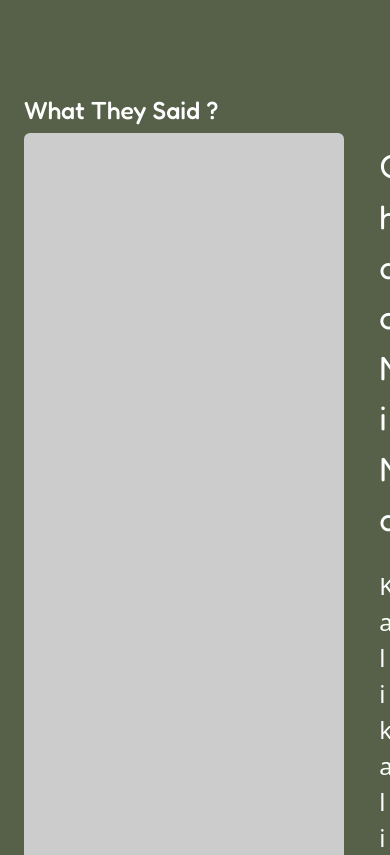
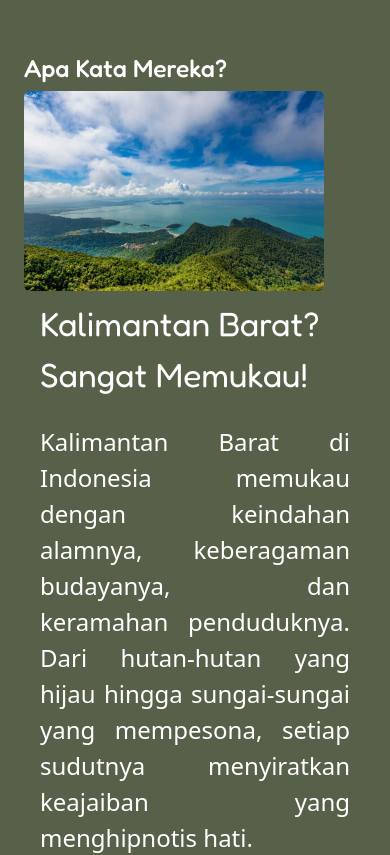
Before and after one commit to byonicku/West-Borneo, a React (Vite) app: page / in a window 390 px wide. Shown: the part 2020-2875 px from the top of the page. Built offline with nearby package versions, Linux system fonts and the light colour scheme.

Commit message:
apa kata mereka dirapihin, dan ubah gallery di detail

```diff
--- a/src/component/Header.jsx
+++ b/src/component/Header.jsx
@@ -32,7 +32,7 @@ export default function Header() {
 
   return (
     <Navbar
-      expand="lg"
+      expand="sm"
       fixed="top"
       className={`pt-3 ${scrolled ? "scrolled-navbar" : "unscrolled-navbar"}`}>
       <Container>
--- a/src/page/Destinasi.css
+++ b/src/page/Destinasi.css
@@ -30,7 +30,6 @@
 
 .contenedor {
   height: 100%;
-  padding: 5% 0;
 }
 
 h1 {
--- a/src/page/Destinasi.jsx
+++ b/src/page/Destinasi.jsx
@@ -48,11 +48,6 @@ export default function Destinasi() {
     navigate(slug);
   };
 
-  const scrollToTop = () => {
-    document.body.scrollTop = 0;
-    document.documentElement.scrollTop = 0;
-  };
-
   return (
     <Container fluid>
       <Row className="justify-content-center align-items-center">
@@ -93,12 +88,13 @@ export default function Destinasi() {
             {destinationFilter.length > 0 ? (
               destinationFilter.map((destination) => (
                 <div
-                  class="col-lg-4 col-md-4 col-sm-6 col-xs-12 container_foto "
+                  key={destination.id}
+                  className="col-lg-4 col-md-4 col-sm-6 col-xs-12 container_foto"
                   onClick={() => {
                     goToDetail(`${destination.slug}`);
                   }}>
                   <img src={destination.image.thumbnail} alt="" />
-                  <article class="text-left" style={{ position: "inherit" }}>
+                  <article className="text-left" style={{ position: "inherit" }}>
                     <h2>{destination.name}</h2>
                     <h4>{destination.description}</h4>
                   </article>
--- a/src/page/DetailDestinasi.jsx
+++ b/src/page/DetailDestinasi.jsx
@@ -38,10 +38,19 @@ export const DetailDestinasi = () => {
               <Card className="card bg-transparent border-0 text-white">
                 <Card.Header
                   className="card-header text-start bg-transparent border-0 ps-0"
-                  style={{ fontWeight: "bold", fontSize: "1.24em" }}>
+                  style={{ fontWeight: "bold", fontSize: "1.24em" }}
+                >
                   {destination.name}
                 </Card.Header>
-                <ImageGallery thumbnailPosition="right" items={images} />
+                <ImageGallery
+                  thumbnailPosition="right"
+                  items={images}
+                  showFullscreenButton={false}
+                  showPlayButton={false}
+                  slideDuration={500}
+                  autoPlay={true}
+                  showNav={false}
+                />
                 <div className="card-horizontal">
                   <Card.Body className="card-body pt-0 px-0">
                     <p className="py-3 mb-0">
@@ -52,7 +61,8 @@ export const DetailDestinasi = () => {
                       style={{
                         textAlign: "justify",
                         textJustify: "inter-word",
-                      }}>
+                      }}
+                    >
                       {destination.information}
                     </p>
                   </Card.Body>
@@ -63,7 +73,8 @@ export const DetailDestinasi = () => {
               <iframe
                 width="100%"
                 height="300"
-                src="https://maps.google.com/maps?width=100%25&amp;height=600&amp;hl=en&amp;q=1%20Grafton%20Street,%20Dublin,%20Ireland+(My%20Business%20Name)&amp;t=&amp;z=14&amp;ie=UTF8&amp;iwloc=B&amp;output=embed">
+                src="https://maps.google.com/maps?width=100%25&amp;height=600&amp;hl=en&amp;q=1%20Grafton%20Street,%20Dublin,%20Ireland+(My%20Business%20Name)&amp;t=&amp;z=14&amp;ie=UTF8&amp;iwloc=B&amp;output=embed"
+              >
                 <a href="https://www.gps.ie/">gps devices</a>
               </iframe>
             </div>
@@ -72,7 +83,8 @@ export const DetailDestinasi = () => {
       ) : (
         <div
           className="d-flex justify-content-center w3-animate-opacity"
-          style={{ paddingTop: "100px" }}>
+          style={{ paddingTop: "100px" }}
+        >
           <div className="loadingio-spinner-ellipsis-qssv9kk26qh">
             <div className="ldio-2iup310a73y">
               <div></div>
--- a/src/page/Home.css
+++ b/src/page/Home.css
@@ -227,7 +227,6 @@
 }
 .card-flyer {
   background: #ffffff;
-  margin-top: 50px;
   -webkit-transition: all 0.2s ease-in;
   -moz-transition: all 0.2s ease-in;
   -ms-transition: all 0.2s ease-in;
@@ -243,7 +242,6 @@
   -ms-transition: all 0.2s ease-in;
   -o-transition: all 0.2s ease-in;
   transition: all 0.2s ease-in;
-  margin-top: 50px;
 }
 .card-flyer .text-box p {
   margin-top: 10px;
@@ -263,3 +261,27 @@
   letter-spacing: 1px;
   color: #00acc1;
 }
+
+@media (min-width: 768px) {
+  .flexible {
+    text-align: center;
+  }
+
+  .apa-kata-image {
+    width: 100%;
+    aspect-ratio: 16/9;
+  }
+}
+
+/* Medium devices (desktops, 992px and up) */
+@media (min-width: 992px) {
+  .flexible {
+    display: flex;
+    align-items: center;
+  }
+
+  .apa-kata-image {
+    width: 100%;
+    aspect-ratio: 1/1;
+  }
+}
--- a/src/page/Home.jsx
+++ b/src/page/Home.jsx
@@ -137,7 +137,7 @@ export default function Home() {
                 );
               })}
             </Carousel>
-            <h2 className="daftar mt-5" data-aos="fade-right">
+            <h2 className="daftar mt-5 mb-3" data-aos="fade-right">
               Explorasi Makanan Khas Kalimantan Barat
             </h2>
             <div data-aos="fade-right">
@@ -164,18 +164,22 @@ export default function Home() {
             <h2
               className="text-white mt-5 text-start apa-kata-mereka-header"
               data-aos="fade-left">
-              What They Said ?
+              Apa Kata Mereka?
             </h2>
             <div
-              className="d-flex"
+              className="flexible"
               style={{ gap: "0.8em" }}
               data-aos="fade-left">
-              <img src="https://placehold.co/320x240" className="rounded"></img>
+              <img src="src\assets\pulau.webp" className="apa-kata-image rounded" style={{
+                width: "300px",
+                height: "100%",
+                objectFit: "cover",
+               }}></img>
               <Card className="w-100 bg-transparent border-0 text-white">
                 <Card.Header
                   className="bg-transparent border-0 apa-kata-mereka-header"
                   style={{ fontSize: "1.4em" }}>
-                  Chao Ni Ma
+                  Kalimantan Barat? Sangat Memukau!
                 </Card.Header>
                 <Card.Body>
                   <p
@@ -183,9 +187,16 @@ export default function Home() {
                       textAlign: "justify",
                       textJustify: "inter-word",
                     }}>
-                    Kali kali apa yang playboy ? Kalimantan Xixixixixi
+                    Kalimantan Barat di Indonesia memukau dengan keindahan
+                      alamnya, keberagaman budayanya, dan keramahan penduduknya.
+                      Dari hutan-hutan yang hijau hingga sungai-sungai yang
+                      mempesona, setiap sudutnya menyiratkan keajaiban yang
+                      menghipnotis hati.
                   </p>
                 </Card.Body>
+                <Card.Footer className="bg-transparent border-0">
+                    - Traveler, 2024
+                </Card.Footer>
               </Card>
             </div>
           </Container>
```
